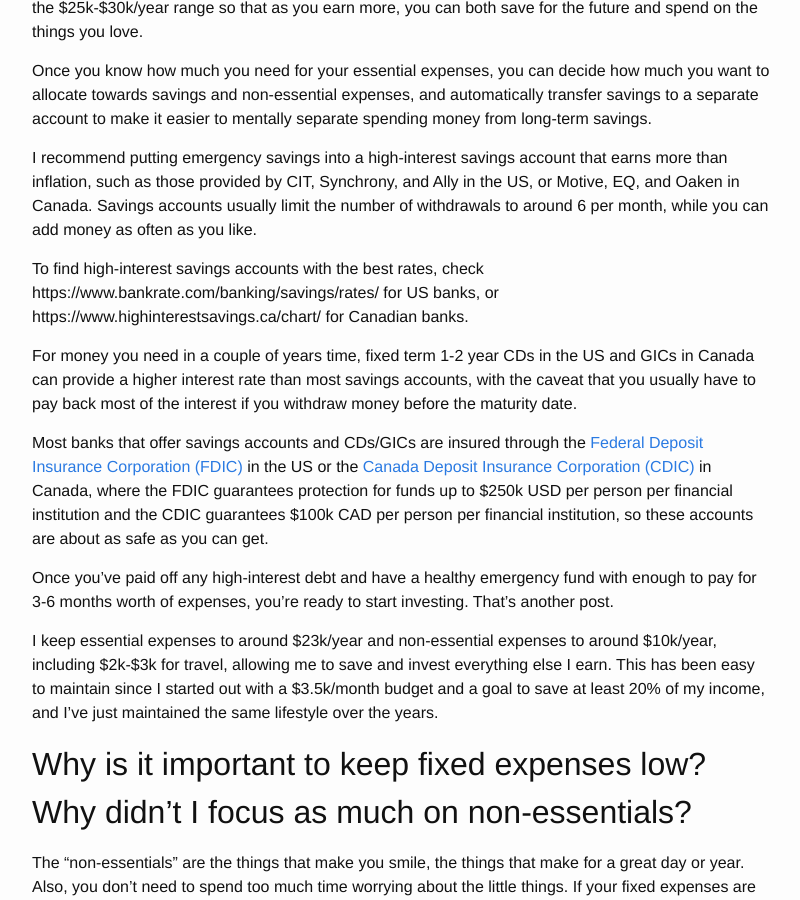
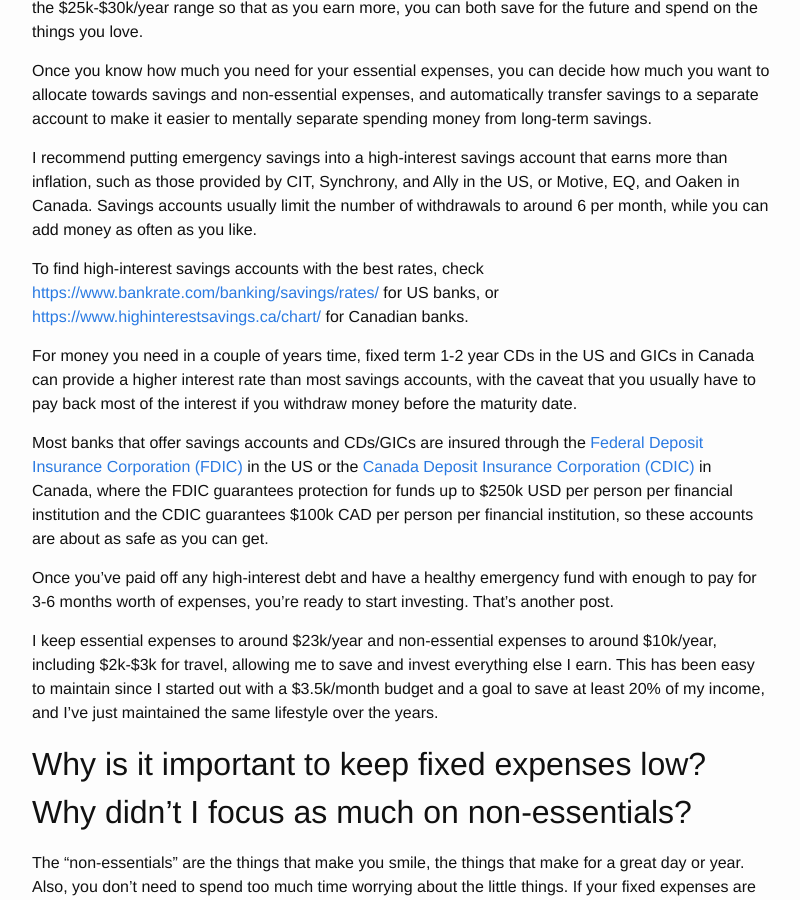
Before and after one commit to msayson/msayson.github.io, a Jekyll site: the page built from _posts/2019-10-23-living-in-seattle-or-vancouver-on-a-budget.markdown, in a window 1280 px wide and 900 px high, scrolled down 5112 px. Shown: the whole window, without its empty margins (238-1038 px from the left). Built offline with Jekyll 4.4.1, drawn with Linux system fonts in a browser that asks for light colours; some of the changed lines change nothing that is shown.

Commit message:
Fixed link formatting

```diff
--- a/_posts/2019-10-23-living-in-seattle-or-vancouver-on-a-budget.markdown
+++ b/_posts/2019-10-23-living-in-seattle-or-vancouver-on-a-budget.markdown
@@ -134,7 +134,7 @@
 
 I recommend putting emergency savings into a high-interest savings account that earns more than inflation, such as those provided by CIT, Synchrony, and Ally in the US, or Motive, EQ, and Oaken in Canada.  Savings accounts usually limit the number of withdrawals to around 6 per month, while you can add money as often as you like.
 
-To find high-interest savings accounts with the best rates, check https://www.bankrate.com/banking/savings/rates/ for US banks, or https://www.highinterestsavings.ca/chart/ for Canadian banks.
+To find high-interest savings accounts with the best rates, check [https://www.bankrate.com/banking/savings/rates/](https://www.bankrate.com/banking/savings/rates/) for US banks, or [https://www.highinterestsavings.ca/chart/](https://www.highinterestsavings.ca/chart/) for Canadian banks.
 
 For money you need in a couple of years time, fixed term 1-2 year CDs in the US and GICs in Canada can provide a higher interest rate than most savings accounts, with the caveat that you usually have to pay back most of the interest if you withdraw money before the maturity date.
 
```
